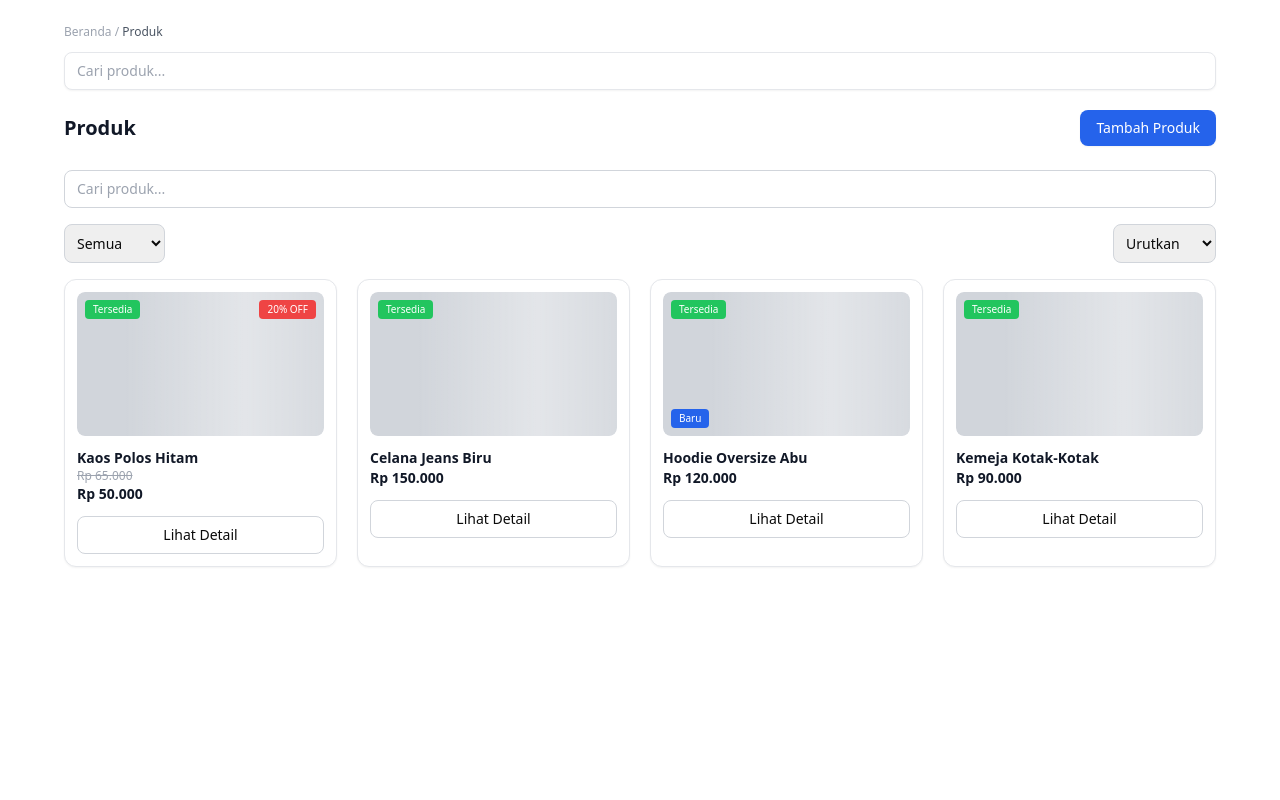
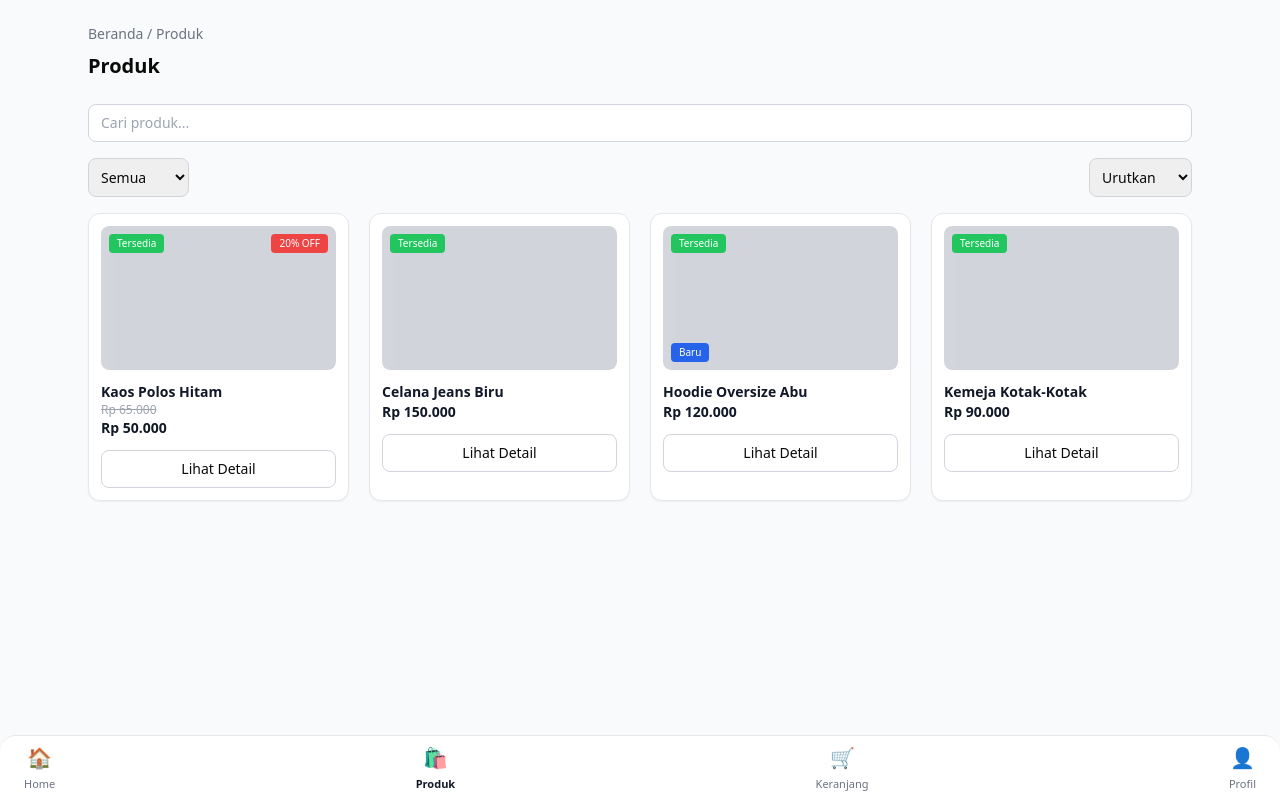
Before and after one commit to faliharyabudi/Mini-Shopee, a Next.js app in the folder web/: page /dashboard in a window 1280 px wide. Built offline with nearby package versions, Linux system fonts and the light colour scheme.

Commit message:
Bottom Navigation

```diff
--- a/web/app/dashboard/layout.tsx
+++ b/web/app/dashboard/layout.tsx
@@ -4,33 +4,48 @@ export default function ProductsLayout({
   children: React.ReactNode;
 }) {
   return (
-    <div className="p-6">
-      <div className="max-w-6xl mx-auto">
+    <html lang="en">
+      <body className="relative pb-20 bg-gray-50">
 
-        {/* BREADCRUMB */}
-        <p className="text-xs text-gray-400 mb-3">
-          Beranda / <span className="text-gray-600">Produk</span>
-        </p>
+        {/* MAIN CONTENT */}
+        <div className="p-6 max-w-6xl mx-auto">
+          {/* Breadcrumb */}
+          <p className="text-sm text-gray-500 mb-2">Beranda / Produk</p>
 
-        {/* SEARCH BAR */}
-        <div className="mb-5">
-          <input
-            type="text"
-            placeholder="Cari produk..."
-            className="w-full border border-gray-200 rounded-lg px-3 py-2 text-sm shadow-sm focus:ring-1 focus:ring-gray-300 outline-none"
-          />
+          {/* Judul */}
+          <h1 className="text-xl font-semibold mb-4">Produk</h1>
+
+          {children}
         </div>
 
-        {/* TITLE + BUTTON */}
-        <div className="flex items-center justify-between mb-5">
-          <h1 className="text-xl font-semibold text-gray-900">Produk</h1>
-          <button className="px-4 py-2 text-sm bg-blue-600 text-white rounded-lg shadow-sm hover:bg-blue-700 active:scale-95 transition">
-            Tambah Produk
-          </button>
-        </div>
+        {/* --- BOTTOM NAVIGATION --- */}
+        <nav className="fixed bottom-0 left-0 right-0 bg-white shadow-lg border-t border-gray-200 py-2 px-6 flex justify-between items-center z-50 rounded-t-2xl">
 
-        {children}
-      </div>
-    </div>
+          {/* HOME */}
+          <div className="flex flex-col items-center text-gray-500 hover:text-black transition cursor-pointer">
+            <span className="text-xl">🏠</span>
+            <p className="text-[11px] mt-1">Home</p>
+          </div>
+
+          {/* PRODUCTS */}
+          <div className="flex flex-col items-center text-gray-900 font-semibold cursor-pointer">
+            <span className="text-xl">🛍️</span>
+            <p className="text-[11px] mt-1">Produk</p>
+          </div>
+
+          {/* CART */}
+          <div className="flex flex-col items-center text-gray-500 hover:text-black transition cursor-pointer">
+            <span className="text-xl">🛒</span>
+            <p className="text-[11px] mt-1">Keranjang</p>
+          </div>
+
+          {/* PROFILE */}
+          <div className="flex flex-col items-center text-gray-500 hover:text-black transition cursor-pointer">
+            <span className="text-xl">👤</span>
+            <p className="text-[11px] mt-1">Profil</p>
+          </div>
+        </nav>
+      </body>
+    </html>
   );
 }
--- a/web/app/dashboard/page.tsx
+++ b/web/app/dashboard/page.tsx
@@ -1,18 +1,11 @@
 "use client";
 
-import { useState, useEffect } from "react";
+import { useState } from "react";
 
 export default function ProductsPage() {
   const [selectedCategory, setSelectedCategory] = useState("Semua");
   const [searchQuery, setSearchQuery] = useState("");
   const [sortValue, setSortValue] = useState("default");
-  const [loading, setLoading] = useState(true);
-
-  // Simulasi loading dari server
-  useEffect(() => {
-    const timer = setTimeout(() => setLoading(false), 900);
-    return () => clearTimeout(timer);
-  }, []);
 
   const products = [
     {
@@ -63,24 +56,24 @@ export default function ProductsPage() {
       ? products
       : products.filter((p) => p.category === selectedCategory);
 
-  // === FILTER SEARCH ===
+  // === SEARCH ===
   const filteredSearch = filteredCategory.filter((p) =>
     p.name.toLowerCase().includes(searchQuery.toLowerCase())
   );
 
-  // === SORTING ===
+  // === SORT ===
   const finalProducts = [...filteredSearch].sort((a, b) => {
     if (sortValue === "termurah") return a.price - b.price;
     if (sortValue === "termahal") return b.price - a.price;
     if (sortValue === "az") return a.name.localeCompare(b.name);
     if (sortValue === "za") return b.name.localeCompare(a.name);
     if (sortValue === "terbaru") return Number(b.isNew) - Number(a.isNew);
-
     return 0;
   });
 
   return (
-    <div className="mt-6 animate-fadeIn">
+    <div className="mt-6">
+
       {/* SEARCH BAR */}
       <div className="mb-4">
         <input
@@ -92,9 +85,10 @@ export default function ProductsPage() {
         />
       </div>
 
-      {/* FILTER & SORT BAR */}
+      {/* FILTER + SORT */}
       <div className="flex items-center justify-between mb-4">
-        {/* FILTER KATEGORI */}
+
+        {/* FILTER */}
         <select
           className="border border-gray-300 rounded-lg p-2 text-sm focus:outline-none hover:border-gray-400 transition"
           value={selectedCategory}
@@ -106,7 +100,7 @@ export default function ProductsPage() {
           <option>Aksesoris</option>
         </select>
 
-        {/* SORTING */}
+        {/* SORT */}
         <select
           className="border border-gray-300 rounded-lg p-2 text-sm focus:outline-none hover:border-gray-400 transition"
           value={sortValue}
@@ -121,46 +115,37 @@ export default function ProductsPage() {
         </select>
       </div>
 
-      {/* === SKELETON LOADING === */}
-      {loading ? (
-        <div className="grid grid-cols-2 md:grid-cols-4 gap-5">
-          {Array.from({ length: 8 }).map((_, i) => (
-            <div
-              key={i}
-              className="bg-white border border-gray-200 rounded-xl p-3 shadow-sm"
-            >
-              <div className="h-36 bg-gray-200 rounded-lg mb-3 animate-pulse"></div>
-              <div className="h-3 w-3/4 bg-gray-200 rounded mb-2 animate-pulse"></div>
-              <div className="h-3 w-1/2 bg-gray-200 rounded animate-pulse"></div>
-            </div>
-          ))}
-        </div>
-      ) : (
-        /* === GRID PRODUK === */
+      {/* GRID PRODUK */}
       <div className="grid grid-cols-2 md:grid-cols-4 gap-5">
         {finalProducts.map((item) => (
           <div
             key={item.id}
-              className="bg-white border border-gray-200 rounded-xl p-3 shadow-sm hover:shadow-md transition-all duration-200 hover:-translate-y-1 animate-fadeIn"
+            className="bg-white border border-gray-200 rounded-xl p-3 shadow-sm hover:shadow-md transition-all duration-200 hover:-translate-y-1"
           >
             {/* GAMBAR */}
             <div className="h-36 bg-gray-100 rounded-lg mb-3 relative overflow-hidden">
+
+              {/* BOX GAMBAR */}
               <div className="w-full h-full bg-gray-300 rounded-lg transform transition-transform duration-300 hover:scale-110"></div>
 
+              {/* SHIMMER */}
               <div className="absolute inset-0 bg-gradient-to-r from-transparent via-white/40 to-transparent animate-[shimmer_1.8s_linear_infinite]"></div>
 
+              {/* STATUS */}
               {item.status && (
                 <span className="absolute top-2 left-2 bg-green-500 text-white text-[10px] px-2 py-[2px] rounded">
                   {item.status}
                 </span>
               )}
 
+              {/* DISKON */}
               {item.discount && (
                 <span className="absolute top-2 right-2 bg-red-500 text-white text-[10px] px-2 py-[2px] rounded">
                   {item.discount}% OFF
                 </span>
               )}
 
+              {/* BARU */}
               {item.isNew && (
                 <span className="absolute bottom-2 left-2 bg-blue-600 text-white text-[10px] px-2 py-[2px] rounded">
                   Baru
@@ -168,8 +153,10 @@ export default function ProductsPage() {
               )}
             </div>
 
+            {/* NAMA */}
             <p className="text-sm font-semibold text-gray-900">{item.name}</p>
 
+            {/* HARGA */}
             <div className="mb-3">
               {item.oldPrice && (
                 <p className="text-xs text-gray-400 line-through">
@@ -181,13 +168,13 @@ export default function ProductsPage() {
               </p>
             </div>
 
+            {/* BUTTON */}
             <button className="w-full border border-gray-300 rounded-lg py-2 text-sm hover:bg-gray-100 active:scale-95 transition font-medium">
               Lihat Detail
             </button>
           </div>
         ))}
       </div>
-      )}
     </div>
   );
 }
```
Also changed, not shown: 1 other file (tests, documents, lock files or other folders). Lines whose indentation alone changed are shown as unchanged.
